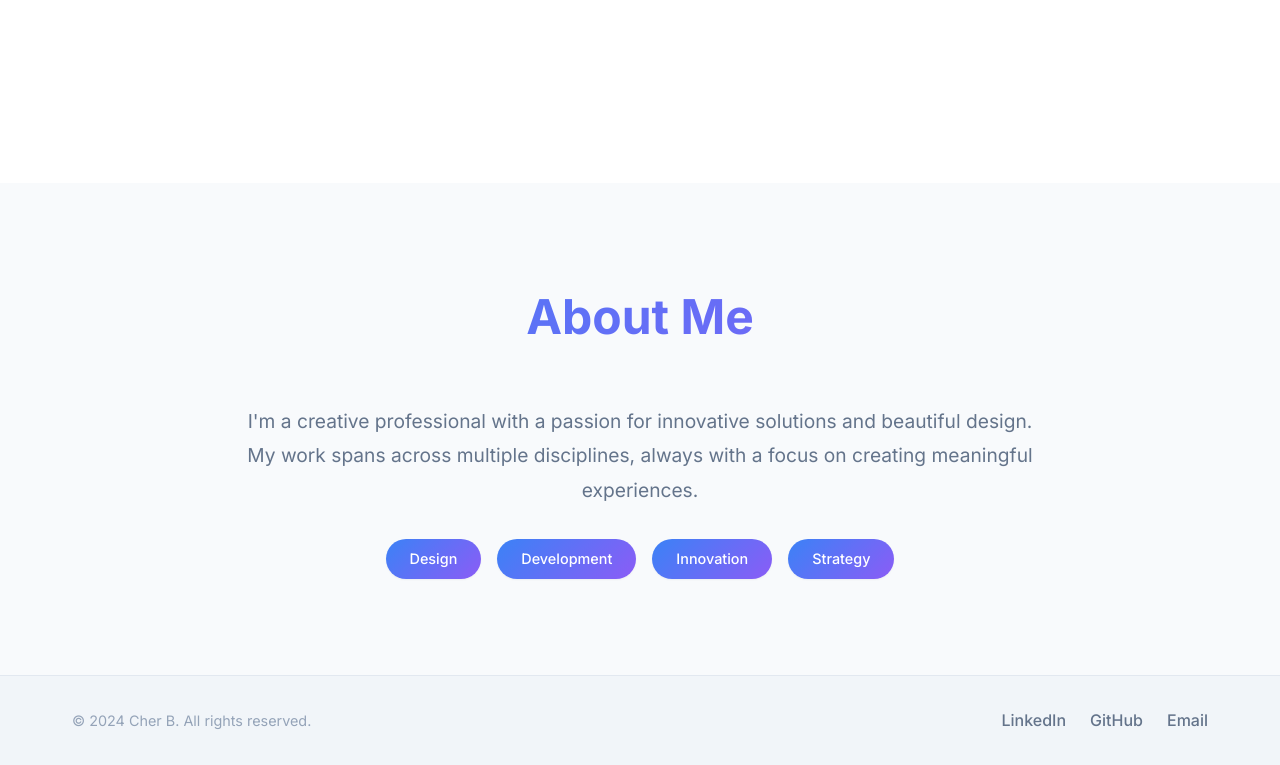
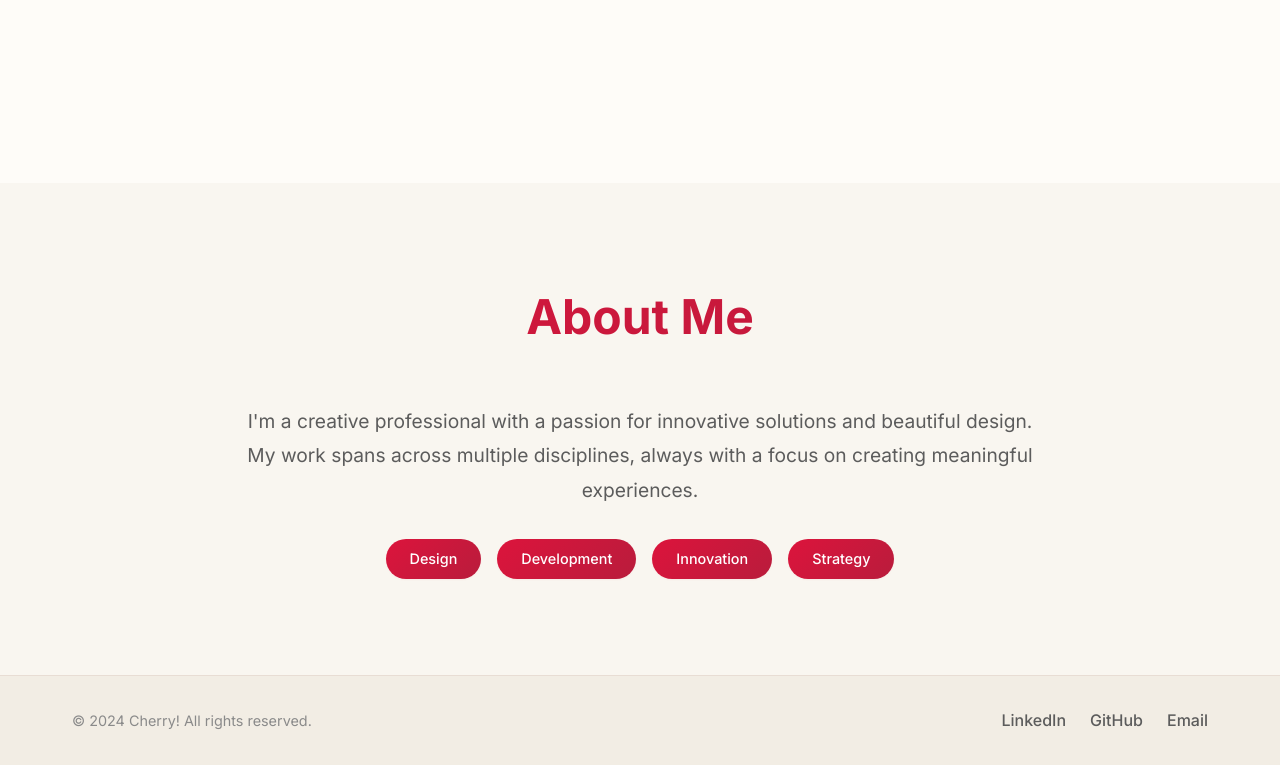
Before and after one commit to Cher-B/Cher-B.github.io, a plain HTML site: page index.html in a window 1280 px wide. Shown: the part 697-1462 px from the top of the page. Drawn offline with Linux system fonts and the light colour scheme.

Commit message:
Update theme colors to crimson/cream and change name to Cherry!

```diff
--- a/index.html
+++ b/index.html
@@ -3,7 +3,7 @@
 <head>
     <meta charset="UTF-8">
     <meta name="viewport" content="width=device-width, initial-scale=1.0">
-    <title>Cher B - Portfolio</title>
+    <title>Cherry! - Portfolio</title>
     <link rel="stylesheet" href="styles.css">
     <link rel="preconnect" href="https://fonts.googleapis.com">
     <link rel="preconnect" href="https://fonts.gstatic.com" crossorigin>
@@ -33,7 +33,7 @@
                 <div class="hero-text">
                     <h1 class="hero-title">
                         <span class="greeting">Hello, I'm</span>
-                        <span class="name">Cher B</span>
+                        <span class="name">Cherry!</span>
                     </h1>
                     <p class="hero-subtitle">
                         Creative Developer & Digital Innovator
@@ -82,7 +82,7 @@
     <footer class="footer">
         <div class="container">
             <div class="footer-content">
-                <p>&copy; 2024 Cher B. All rights reserved.</p>
+                <p>&copy; 2024 Cherry! All rights reserved.</p>
                 <div class="social-links">
                     <a href="#" class="social-link" aria-label="LinkedIn">LinkedIn</a>
                     <a href="#" class="social-link" aria-label="GitHub">GitHub</a>
--- a/script.js
+++ b/script.js
@@ -136,7 +136,7 @@ class ParallaxEffect {
 class TypingEffect {
   constructor() {
     this.nameElement = document.querySelector('.name');
-    this.originalText = this.nameElement?.textContent || 'Cher B';
+    this.originalText = this.nameElement?.textContent || 'Cherry!';
     this.init();
   }
 
--- a/styles.css
+++ b/styles.css
@@ -1,38 +1,38 @@
 /* CSS Custom Properties for Theme Management */
 :root {
-  /* Light Theme Colors */
-  --bg-primary: #ffffff;
-  --bg-secondary: #f8fafc;
-  --bg-tertiary: #f1f5f9;
-  --text-primary: #1e293b;
-  --text-secondary: #64748b;
-  --text-muted: #94a3b8;
-  --accent-primary: #3b82f6;
-  --accent-secondary: #8b5cf6;
-  --accent-tertiary: #06b6d4;
-  --border-color: #e2e8f0;
-  --shadow-sm: 0 1px 2px 0 rgb(0 0 0 / 0.05);
-  --shadow-md: 0 4px 6px -1px rgb(0 0 0 / 0.1), 0 2px 4px -2px rgb(0 0 0 / 0.1);
-  --shadow-lg: 0 10px 15px -3px rgb(0 0 0 / 0.1), 0 4px 6px -4px rgb(0 0 0 / 0.1);
-  --shadow-xl: 0 20px 25px -5px rgb(0 0 0 / 0.1), 0 8px 10px -6px rgb(0 0 0 / 0.1);
+  /* Light Theme Colors - Soft Cream Base */
+  --bg-primary: #fefcf8;
+  --bg-secondary: #f9f6f0;
+  --bg-tertiary: #f2ede4;
+  --text-primary: #2c2c2c;
+  --text-secondary: #5c5c5c;
+  --text-muted: #8a8a8a;
+  --accent-primary: #dc143c;
+  --accent-secondary: #b91c3c;
+  --accent-tertiary: #991b1b;
+  --border-color: #e8ddd4;
+  --shadow-sm: 0 1px 2px 0 rgb(220 20 60 / 0.05);
+  --shadow-md: 0 4px 6px -1px rgb(220 20 60 / 0.1), 0 2px 4px -2px rgb(220 20 60 / 0.1);
+  --shadow-lg: 0 10px 15px -3px rgb(220 20 60 / 0.1), 0 4px 6px -4px rgb(220 20 60 / 0.1);
+  --shadow-xl: 0 20px 25px -5px rgb(220 20 60 / 0.1), 0 8px 10px -6px rgb(220 20 60 / 0.1);
 }
 
-/* Dark Theme Colors */
+/* Dark Theme Colors - Deep with Crimson Accents */
 [data-theme="dark"] {
-  --bg-primary: #0f172a;
-  --bg-secondary: #1e293b;
-  --bg-tertiary: #334155;
-  --text-primary: #f8fafc;
-  --text-secondary: #cbd5e1;
-  --text-muted: #94a3b8;
-  --accent-primary: #60a5fa;
-  --accent-secondary: #a78bfa;
-  --accent-tertiary: #22d3ee;
-  --border-color: #334155;
-  --shadow-sm: 0 1px 2px 0 rgb(0 0 0 / 0.3);
-  --shadow-md: 0 4px 6px -1px rgb(0 0 0 / 0.3), 0 2px 4px -2px rgb(0 0 0 / 0.3);
-  --shadow-lg: 0 10px 15px -3px rgb(0 0 0 / 0.3), 0 4px 6px -4px rgb(0 0 0 / 0.3);
-  --shadow-xl: 0 20px 25px -5px rgb(0 0 0 / 0.3), 0 8px 10px -6px rgb(0 0 0 / 0.3);
+  --bg-primary: #1a1a1a;
+  --bg-secondary: #2a2a2a;
+  --bg-tertiary: #3a3a3a;
+  --text-primary: #f8f8f8;
+  --text-secondary: #d4d4d4;
+  --text-muted: #a0a0a0;
+  --accent-primary: #ff6b6b;
+  --accent-secondary: #ff5252;
+  --accent-tertiary: #ff1744;
+  --border-color: #404040;
+  --shadow-sm: 0 1px 2px 0 rgb(255 107 107 / 0.3);
+  --shadow-md: 0 4px 6px -1px rgb(255 107 107 / 0.3), 0 2px 4px -2px rgb(255 107 107 / 0.3);
+  --shadow-lg: 0 10px 15px -3px rgb(255 107 107 / 0.3), 0 4px 6px -4px rgb(255 107 107 / 0.3);
+  --shadow-xl: 0 20px 25px -5px rgb(255 107 107 / 0.3), 0 8px 10px -6px rgb(255 107 107 / 0.3);
 }
 
 /* Reset and Base Styles */
```
